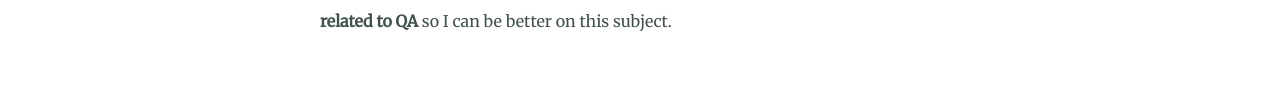
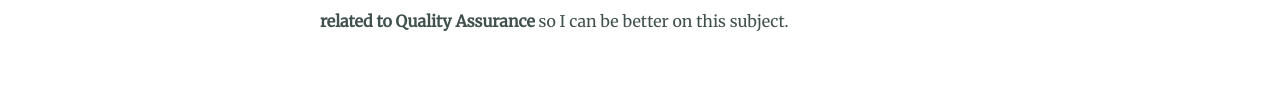
Before and after one commit to cosmin0134/mycv, a plain HTML site: page index.html in a window 1280 px wide. Shown: the part 2576-2677 px from the top of the page. Drawn offline with Linux system fonts and the light colour scheme; a web font is replaced by a local one.

Commit message:
Update index.html

```diff
--- a/index.html
+++ b/index.html
@@ -48,7 +48,7 @@ as a person.
         <br>
         <h3 class="ctitle">Courses/Achievements</h3>
         <p>Some of my courses can be seen at my LinkedIn account found in the footer of this site. Now I'm pursuing more courses on PluralSight and Udemy
-           <b> related to QA</b> so I can be better on this subject.</p>
+           <b> related to Quality Assurance</b> so I can be better on this subject.</p>
       </div>
 
     </div>
```
